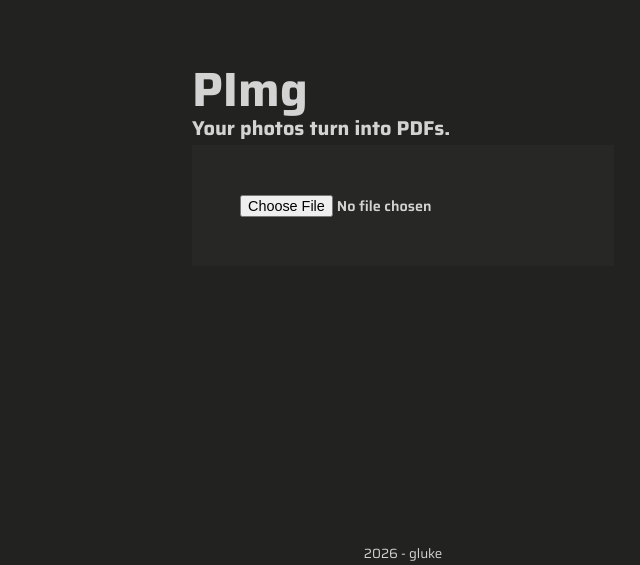
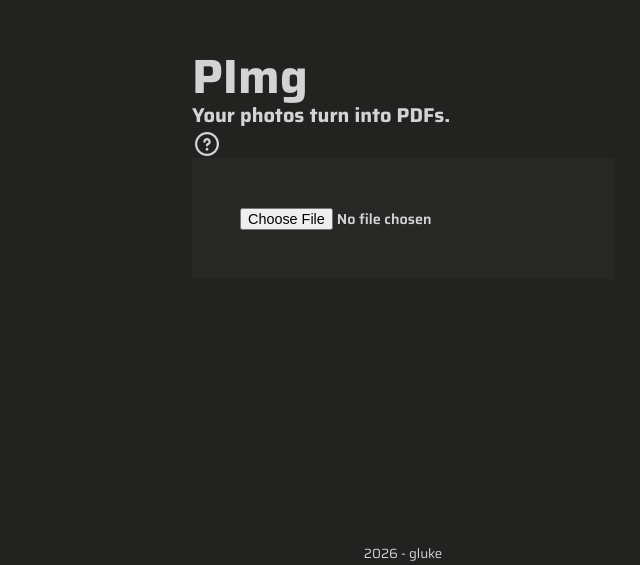
Before and after one commit to gluke0/img-pdf-tool, a Vue app: page / in a window 1280 px wide. Shown: the part 235-800 px from the top of the page, without its empty margins (237-877 px from the left). Built offline with nearby package versions, Linux system fonts and the light colour scheme.

Commit message:
adding the helper in the header subt

```diff
--- a/src/components/header.vue
+++ b/src/components/header.vue
@@ -14,7 +14,12 @@ export default{
 <template>
    <div class="title-pj">
       <h1>PImg</h1>
-      <h2>Your photos turn into PDFs.</h2>
+      <div class="subt">
+         <h2>Your photos turn into PDFs.</h2>
+         <p class="question">
+            <i class="fa-regular fa-circle-question"></i>
+         </p>
+      </div>
    </div>
 </template>
 
```
